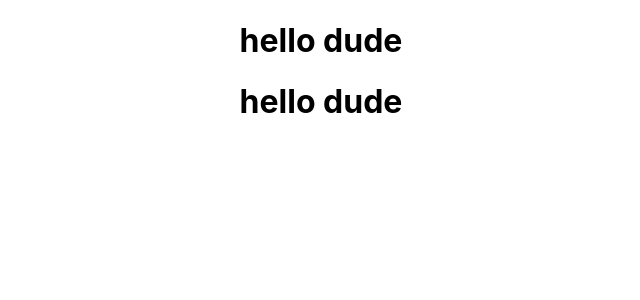
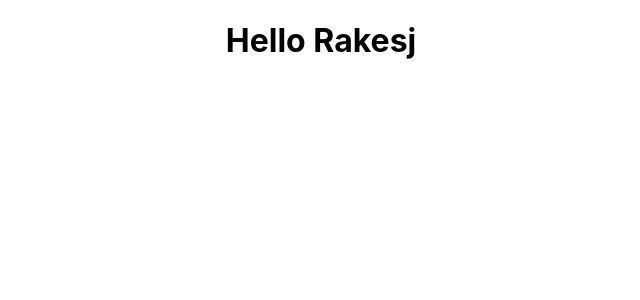
Before and after one commit to guna123884/rakesh, a React (Create React App) app: page / in a window 1280 px wide. Shown: the top 300 px of the page, without its empty margins (319-959 px from the left). Built offline with nearby package versions, Linux system fonts and the light colour scheme.

Commit message:
Changes are done

```diff
--- a/package.json
+++ b/package.json
@@ -34,5 +34,8 @@
       "last 1 firefox version",
       "last 1 safari version"
     ]
+  },
+  "devDependencies": {
+    "netlify-cli": "^11.8.2"
   }
 }
--- a/src/App.js
+++ b/src/App.js
@@ -4,8 +4,7 @@ import "./App.css";
 function App() {
   return (
     <div className="App">
-      <h1>hello dude</h1>
-      <h1>hello dude</h1>
+      <h1>Hello Rakesj</h1>
     </div>
   );
 }
```
Also changed, not shown: 1 other file (tests, documents, lock files or other folders).
